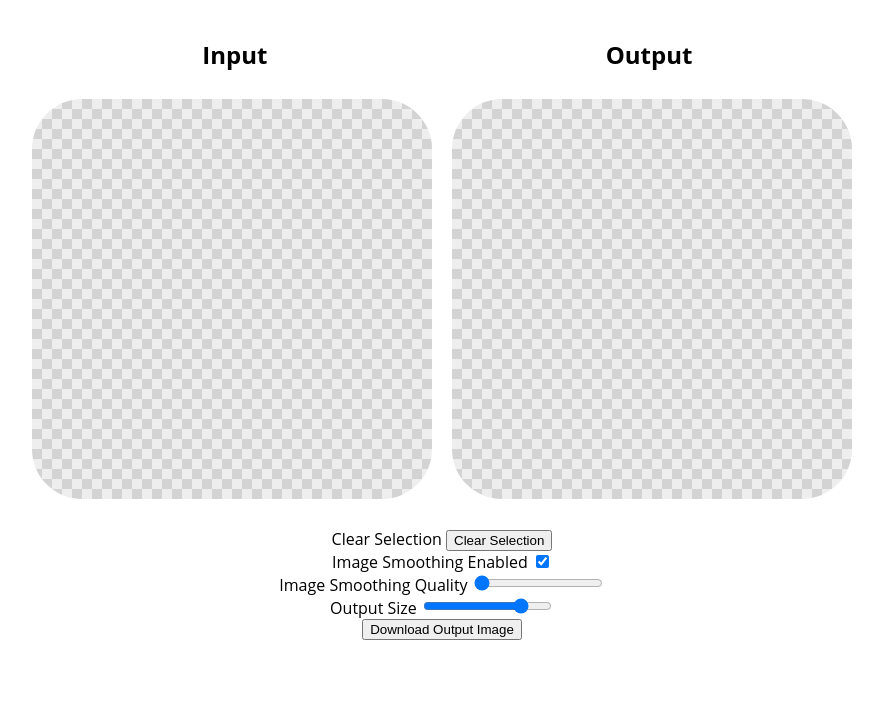
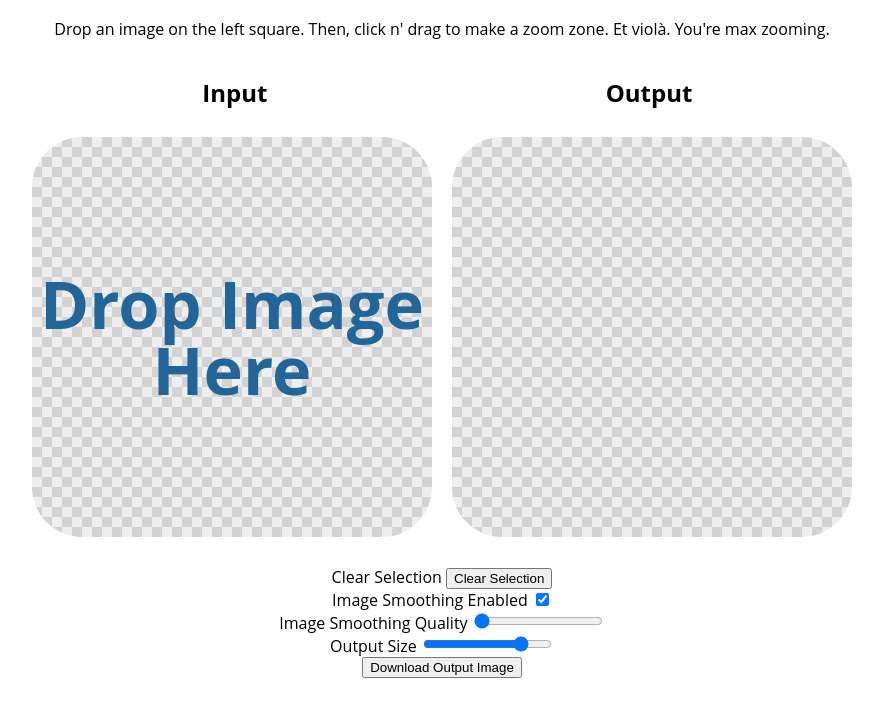
Before and after one commit to secretrobotron/maxzoom.photography, a plain HTML site: page editor.html in a window 1280 px wide. Shown: the part 62-778 px from the top of the page, without its empty margins (198-1081 px from the left). Drawn offline with Linux system fonts and the light colour scheme.

Commit message:
little improvements :)

```diff
--- a/editor.css
+++ b/editor.css
@@ -99,16 +99,16 @@ body.dragging #controls, body.dragging #zoomed-image {
 body.dragging #image-drop-zone {
 }
 
-body.dragging #image-drop-zone:before {
+#image-drop-zone.nothing-yet:before {
   display: block;
-  content: 'Drop Here';
+  content: 'Drop Image Here';
   font-size: 50pt;
   line-height: 50pt;
   font-weight: bold;
   position: absolute;
   top: 50%;
   width: 100%;
-  margin-top: -25pt;
+  margin-top: -50pt;
   pointer-events: none;
   color: #269;
 }
--- a/editor.html
+++ b/editor.html
@@ -10,10 +10,11 @@
 
     <div class="content">
       <h1>Maxzoom Editor</h1>
+      <p>Drop an image on the left square. Then, click n' drag to make a zoom zone. Et viol&agrave;. You're max zooming.</p>
       <h2>Input</h2>
       <h2>Output</h2>
       <br />
-      <div id="image-drop-zone">
+      <div id="image-drop-zone" class="nothing-yet">
         <div id="image-container">
           <img id="stored-image">
         </div>
--- a/editor.js
+++ b/editor.js
@@ -109,6 +109,7 @@ document.addEventListener('DOMContentLoaded', function () {
     document.body.classList.remove('dragging');
     zoomSelector.classList.remove('on');
     imageDropZone.classList.remove('dragover');
+    imageDropZone.classList.remove('nothing-yet');
 
     var url = e.dataTransfer.getData('URL');
 
```
